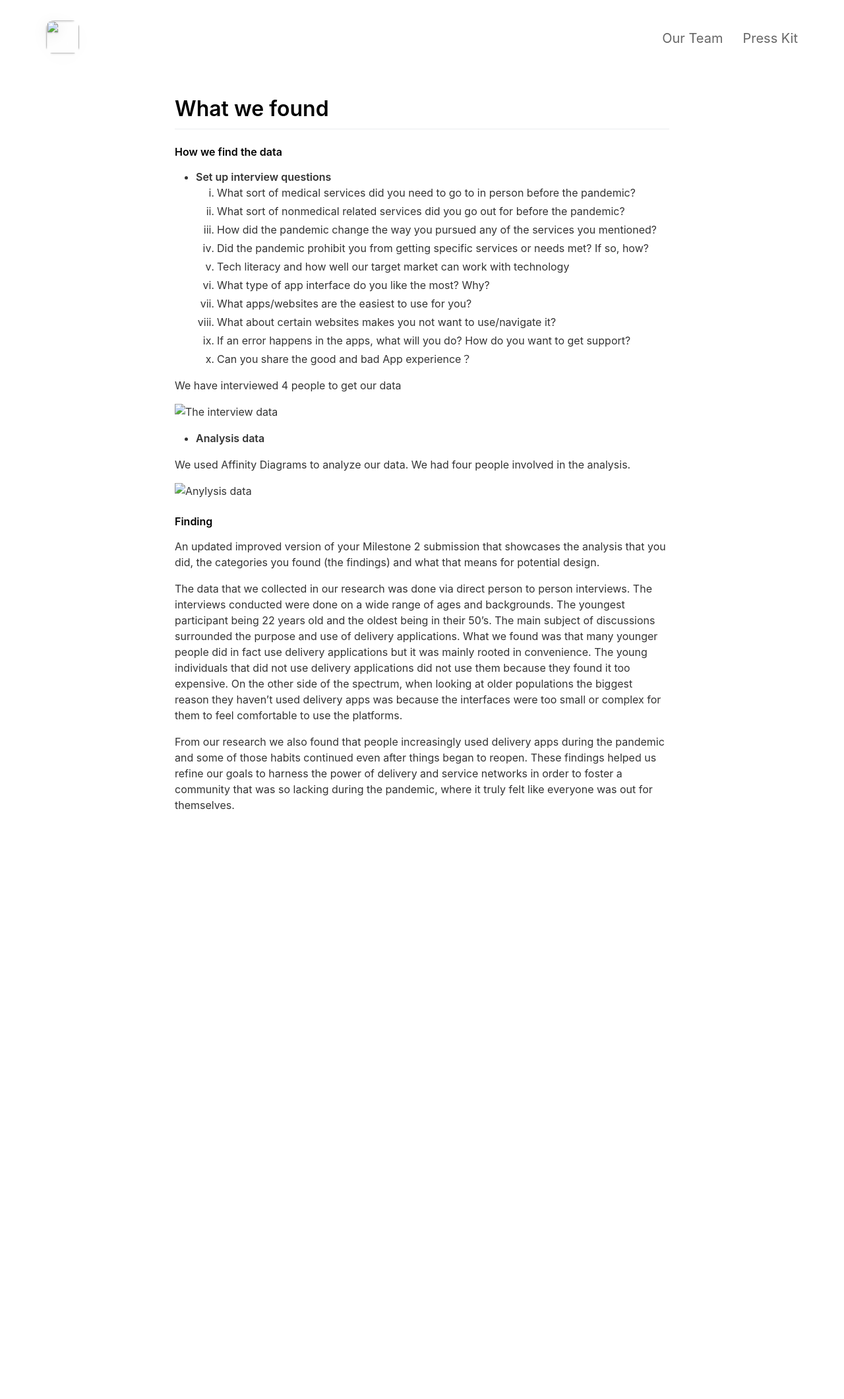
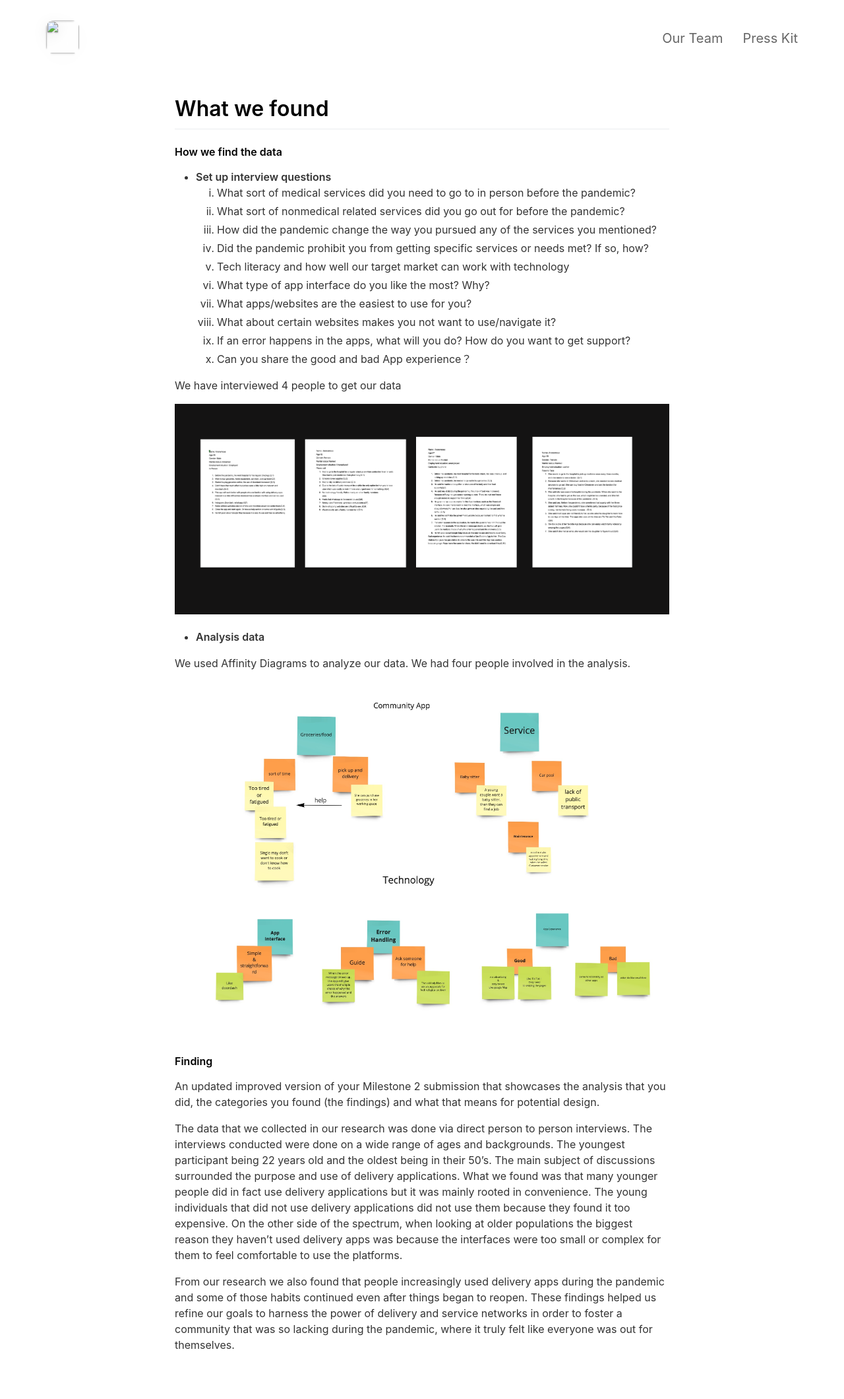
Before and after one commit to jg100/CommunityApp, a Jekyll site: the page built from _pages/Wefound.md, in a window 1280 px wide. Shown: the whole page at 66% size. Built offline with Jekyll 4.4.1, drawn with Linux system fonts in a browser that asks for light colours; nearby versions of some CDN libraries; before the commit the page ends 1302 px from its top, so only the background shows below that.

Commit message:
fix img path

```diff
--- a/_pages/Wefound.md
+++ b/_pages/Wefound.md
@@ -24,13 +24,13 @@ If so, how?
 
 We have interviewed 4 people to get our data
 
-![The interview data](../_site/assets/screenshot/interview.png)
+![The interview data](https://jg100.github.io/CommunityApp/assets/screenshot/interview.png)
 
 *  **Analysis data**
 
 We used Affinity Diagrams to analyze our data. We had four people involved in the analysis.
 
-![Anylysis data](../_site/assets/screenshot/dataAnalysis.jpg)
+![Anylysis data](https://jg100.github.io/CommunityApp/assets/screenshot/dataAnalysis.jpg)
 
 
 #### Finding
```
